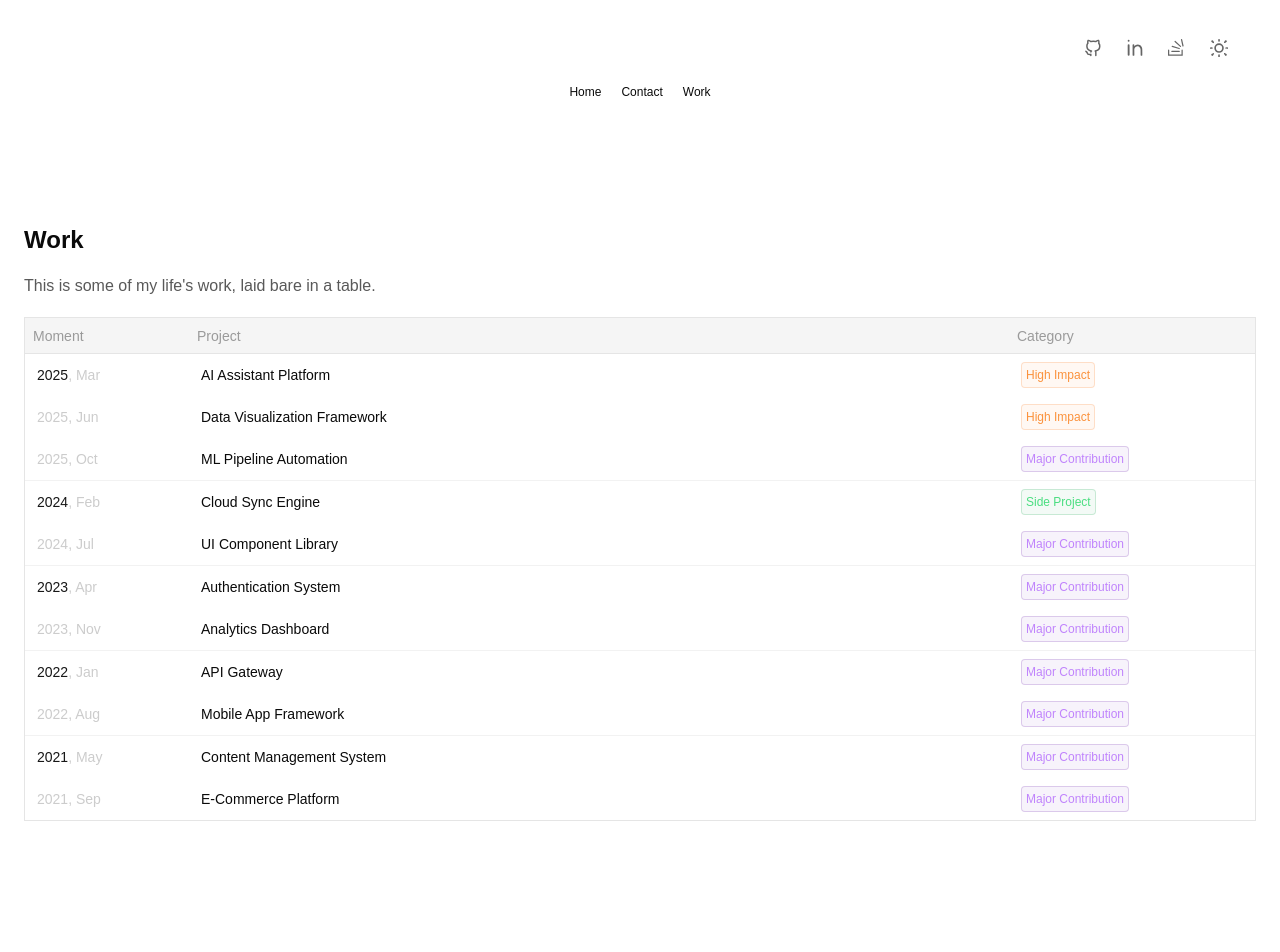
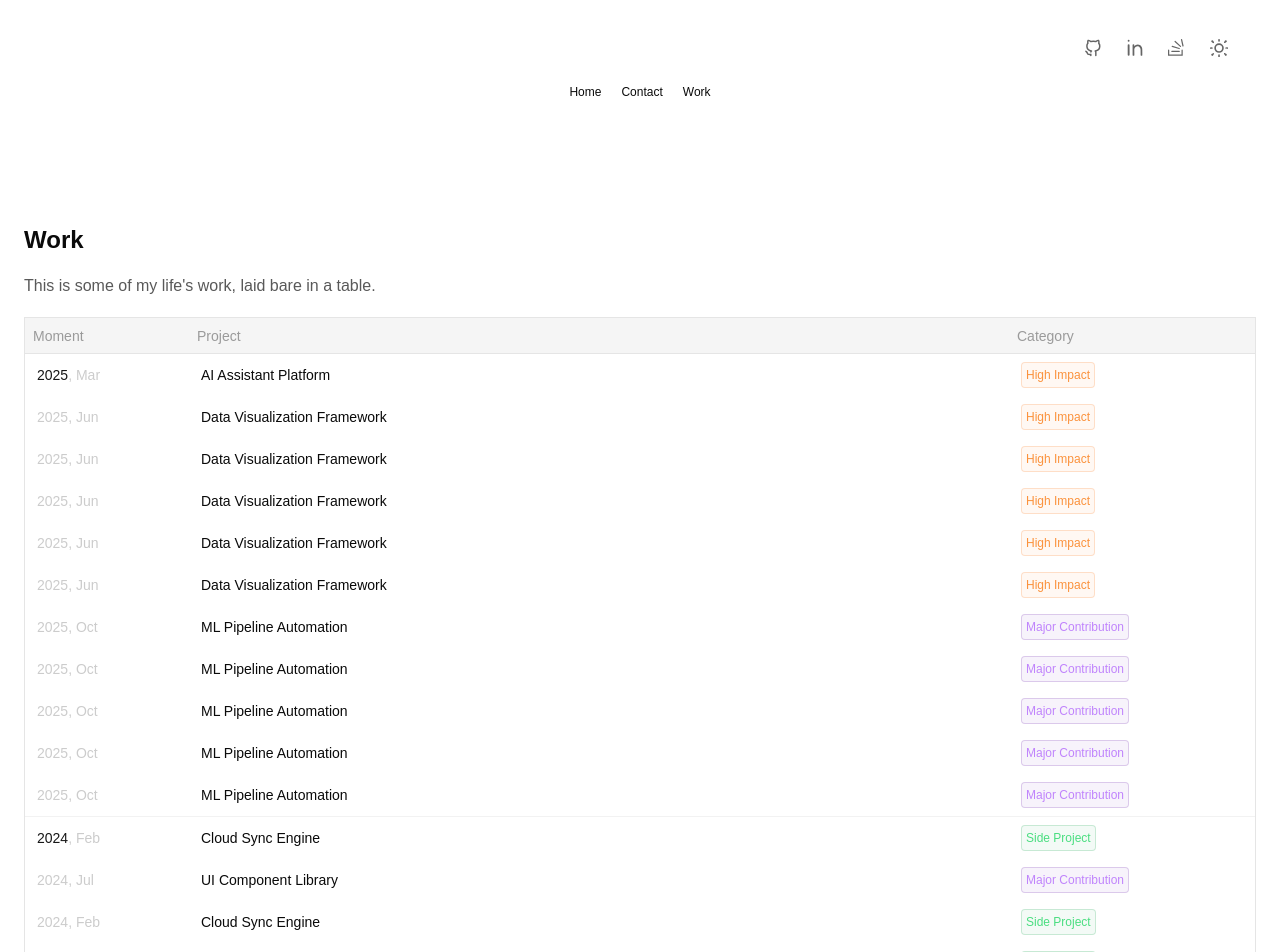
Before and after one commit to Fanoflix/personal-portfolio-v2, a Next.js app: page /work in a window 1280 px wide. Shown: the top 952 px of the page. Before the commit the page ends 885 px from the top, so only its background shows below. Built offline with nearby package versions, Linux system fonts and the light colour scheme; a web font is replaced by a local one.

Commit message:
DEV: Minor adjustments

```diff
--- a/src/components/AppShell.tsx
+++ b/src/components/AppShell.tsx
@@ -13,12 +13,12 @@ export default function AppShell({ children }: PropsWithChildren) {
     <div className="p-6 flex flex-col items-center">
       <TopNavbar />
       <SiteNavbar />
-      <AnimatePresence>
+      <AnimatePresence mode="wait">
         <motion.section
           className="w-full"
           key={pathname}
           variants={layoutVariants}
-          initial="hidden"
+          initial="fromHidden"
           animate="visible"
         >
           {children}
--- a/src/features/framer-animations/components/StaggeredContainer.tsx
+++ b/src/features/framer-animations/components/StaggeredContainer.tsx
@@ -3,7 +3,7 @@ import React, { PropsWithChildren } from "react";
 
 export const StaggeredContainer = ({
   children,
-  stagger = 0.15, // time between staggered animations
+  stagger = 0.175, // time between staggered animations
   delayChildren = 0.15, // initial delay before children animate
   containerClassName,
   childClassName,
--- a/src/features/framer-animations/variants.ts
+++ b/src/features/framer-animations/variants.ts
@@ -1,11 +1,11 @@
 import { Variants } from "framer-motion";
 
 export const layoutVariants: Variants = {
-  hidden: {
+  fromHidden: {
     opacity: 0,
     y: 15,
-    scale: 0.96,
-    transformOrigin: "0% 80%",
+    scale: 0.99,
+    transformOrigin: "0% 50%",
   },
   visible: {
     opacity: 1,
@@ -32,7 +32,7 @@ export const dataTableRowVariants: Variants = {
     rotateY: 0,
     transformOrigin: "0% 100%",
     transition: {
-      delay: 0.4,
+      delay: 0,
       duration: 0.4,
       ease: "easeOut",
     },
--- a/src/features/work/work-data.json
+++ b/src/features/work/work-data.json
@@ -8,6 +8,78 @@
         "label": "highImpact"
       },
       "date": "March 15, 2025"
+    },
+    {
+      "id": "work-2025-2",
+      "project": {
+        "id": "project-data-viz",
+        "name": "Data Visualization Framework",
+        "label": "highImpact"
+      },
+      "date": "June 22, 2025"
+    },
+    {
+      "id": "work-2025-3",
+      "project": {
+        "id": "project-ml-pipeline",
+        "name": "ML Pipeline Automation",
+        "label": "majorContribution"
+      },
+      "date": "October 5, 2025"
+    },
+    {
+      "id": "work-2025-2",
+      "project": {
+        "id": "project-data-viz",
+        "name": "Data Visualization Framework",
+        "label": "highImpact"
+      },
+      "date": "June 22, 2025"
+    },
+    {
+      "id": "work-2025-3",
+      "project": {
+        "id": "project-ml-pipeline",
+        "name": "ML Pipeline Automation",
+        "label": "majorContribution"
+      },
+      "date": "October 5, 2025"
+    },
+    {
+      "id": "work-2025-2",
+      "project": {
+        "id": "project-data-viz",
+        "name": "Data Visualization Framework",
+        "label": "highImpact"
+      },
+      "date": "June 22, 2025"
+    },
+    {
+      "id": "work-2025-3",
+      "project": {
+        "id": "project-ml-pipeline",
+        "name": "ML Pipeline Automation",
+        "label": "majorContribution"
+      },
+      "date": "October 5, 2025"
+    },
+    {
+      "id": "work-2025-2",
+      "project": {
+        "id": "project-data-viz",
+        "name": "Data Visualization Framework",
+        "label": "highImpact"
+      },
+      "date": "June 22, 2025"
+    },
+    {
+      "id": "work-2025-3",
+      "project": {
+        "id": "project-ml-pipeline",
+        "name": "ML Pipeline Automation",
+        "label": "majorContribution"
+      },
+      "date": "October 5, 2025"
     },
     {
       "id": "work-2025-2",
@@ -46,6 +118,42 @@
         "label": "majorContribution"
       },
       "date": "July 30, 2024"
+    },
+    {
+      "id": "work-2024-1",
+      "project": {
+        "id": "project-cloud-sync",
+        "name": "Cloud Sync Engine",
+        "label": "sideProject"
+      },
+      "date": "February 18, 2024"
+    },
+    {
+      "id": "work-2024-1",
+      "project": {
+        "id": "project-cloud-sync",
+        "name": "Cloud Sync Engine",
+        "label": "sideProject"
+      },
+      "date": "February 18, 2024"
+    },
+    {
+      "id": "work-2024-1",
+      "project": {
+        "id": "project-cloud-sync",
+        "name": "Cloud Sync Engine",
+        "label": "sideProject"
+      },
+      "date": "February 18, 2024"
+    },
+    {
+      "id": "work-2024-1",
+      "project": {
+        "id": "project-cloud-sync",
+        "name": "Cloud Sync Engine",
+        "label": "sideProject"
+      },
+      "date": "February 18, 2024"
     }
   ],
   "2023": [
@@ -106,6 +214,177 @@
         "label": "majorContribution"
       },
       "date": "September 28, 2021"
+    },
+    {
+      "id": "work-2021-2",
+      "project": {
+        "id": "project-e-commerce",
+        "name": "E-Commerce Platform",
+        "label": "majorContribution"
+      },
+      "date": "September 28, 2021"
+    },
+    {
+      "id": "work-2021-2",
+      "project": {
+        "id": "project-e-commerce",
+        "name": "E-Commerce Platform",
+        "label": "majorContribution"
+      },
+      "date": "September 28, 2021"
+    },
+    {
+      "id": "work-2021-2",
+      "project": {
+        "id": "project-e-commerce",
+        "name": "E-Commerce Platform",
+        "label": "majorContribution"
+      },
+      "date": "September 28, 2021"
+    },
+    {
+      "id": "work-2021-2",
+      "project": {
+        "id": "project-e-commerce",
+        "name": "E-Commerce Platform",
+        "label": "majorContribution"
+      },
+      "date": "September 28, 2021"
+    },
+    {
+      "id": "work-2021-2",
+      "project": {
+        "id": "project-e-commerce",
+        "name": "E-Commerce Platform",
+        "label": "majorContribution"
+      },
+      "date": "September 28, 2021"
+    },
+    {
+      "id": "work-2021-2",
+      "project": {
+        "id": "project-e-commerce",
+        "name": "E-Commerce Platform",
+        "label": "majorContribution"
+      },
+      "date": "September 28, 2021"
+    },
+    {
+      "id": "work-2021-2",
+      "project": {
+        "id": "project-e-commerce",
+        "name": "E-Commerce Platform",
+        "label": "majorContribution"
+      },
+      "date": "September 28, 2021"
+    },
+    {
+      "id": "work-2021-2",
+      "project": {
+        "id": "project-e-commerce",
+        "name": "E-Commerce Platform",
+        "label": "majorContribution"
+      },
+      "date": "September 28, 2021"
+    },
+    {
+      "id": "work-2021-2",
+      "project": {
+        "id": "project-e-commerce",
+        "name": "E-Commerce Platform",
+        "label": "majorContribution"
+      },
+      "date": "September 28, 2021"
+    },
+    {
+      "id": "work-2021-2",
+      "project": {
+        "id": "project-e-commerce",
+        "name": "E-Commerce Platform",
+        "label": "majorContribution"
+      },
+      "date": "September 28, 2021"
+    },
+    {
+      "id": "work-2021-2",
+      "project": {
+        "id": "project-e-commerce",
+        "name": "E-Commerce Platform",
+        "label": "majorContribution"
+      },
+      "date": "September 28, 2021"
+    },
+    {
+      "id": "work-2021-2",
+      "project": {
+        "id": "project-e-commerce",
+        "name": "E-Commerce Platform",
+        "label": "majorContribution"
+      },
+      "date": "September 28, 2021"
+    },
+    {
+      "id": "work-2021-2",
+      "project": {
+        "id": "project-e-commerce",
+        "name": "E-Commerce Platform",
+        "label": "majorContribution"
+      },
+      "date": "September 28, 2021"
+    },
+    {
+      "id": "work-2021-2",
+      "project": {
+        "id": "project-e-commerce",
+        "name": "E-Commerce Platform",
+        "label": "majorContribution"
+      },
+      "date": "September 28, 2021"
+    },
+    {
+      "id": "work-2021-2",
+      "project": {
+        "id": "project-e-commerce",
+        "name": "E-Commerce Platform",
+        "label": "majorContribution"
+      },
+      "date": "September 28, 2021"
+    },
+    {
+      "id": "work-2021-2",
+      "project": {
+        "id": "project-e-commerce",
+        "name": "E-Commerce Platform",
+        "label": "majorContribution"
+      },
+      "date": "September 28, 2021"
+    },
+    {
+      "id": "work-2021-2",
+      "project": {
+        "id": "project-e-commerce",
+        "name": "E-Commerce Platform",
+        "label": "majorContribution"
+      },
+      "date": "September 28, 2021"
+    },
+    {
+      "id": "work-2021-2",
+      "project": {
+        "id": "project-e-commerce",
+        "name": "E-Commerce Platform",
+        "label": "majorContribution"
+      },
+      "date": "September 28, 2021"
+    },
+    {
+      "id": "work-2021-2",
+      "project": {
+        "id": "project-e-commerce",
+        "name": "E-Commerce Platform",
+        "label": "majorContribution"
+      },
+      "date": "September 28, 2021"
     }
   ]
 }
```
